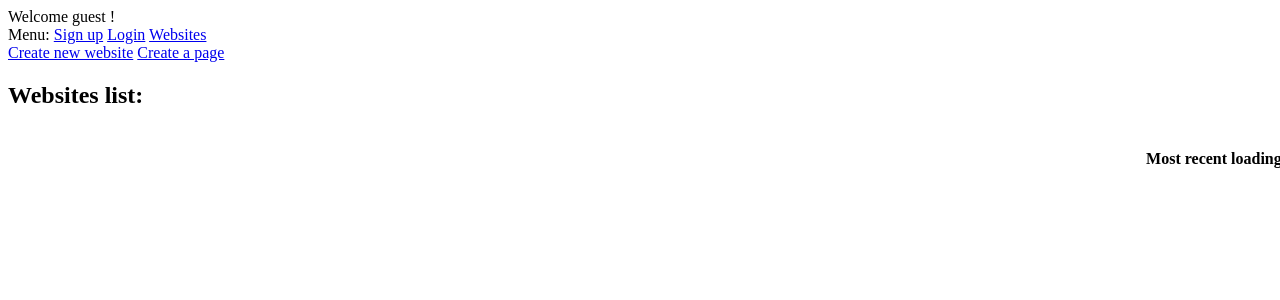
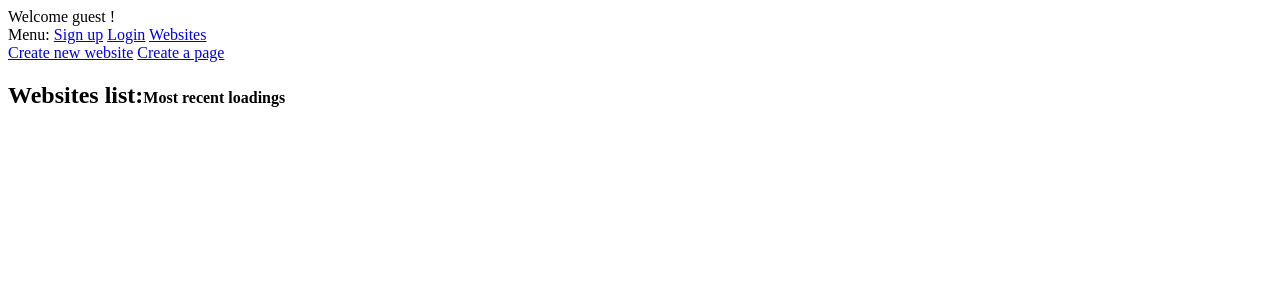
Before and after one commit to AlexMaxHorkun/xanderh-spider, a Django app: template xanderhorkunspider/web/templates/websites/index.html in a window 1280 px wide. Shown: the top 300 px of the page. Run offline with Django 3.2, Linux system fonts and the light colour scheme; the template is opened without the code that fills it, so the values that code supplies are empty.

Commit message:
some stuff

```diff
--- a/xanderhorkunspider/web/templates/websites/index.html
+++ b/xanderhorkunspider/web/templates/websites/index.html
@@ -2,7 +2,7 @@
 {% block content %}
 <div id="create-new-button"><a href="{% url 'add_website' %}">Create new website</a> <a href="{% url 'add_page' %}">Create
     a page</a></div>
-<div id="websites-list">
+<div id="websites-list" style="display: table-cell">
     <h2>Websites list:</h2>
     <ul>
         {% for w in websites %}
@@ -29,7 +29,7 @@
     </ul>
 </div>
 
-<div style="float: right; vertical-align: top">
+<div style="display:table-cell">
     <h4>Most recent loadings</h4>
     {% if last_loadings %}
     {% for l in last_loadings %}
--- a/xanderhorkunspider/web/websites/models.py
+++ b/xanderhorkunspider/web/websites/models.py
@@ -225,4 +225,4 @@ class LoadingDBDao(LoadingDao):
             query = query[:limit]
         if offset > 0:
             query = query[offset:]
-        return query
+        return list(query)
```
